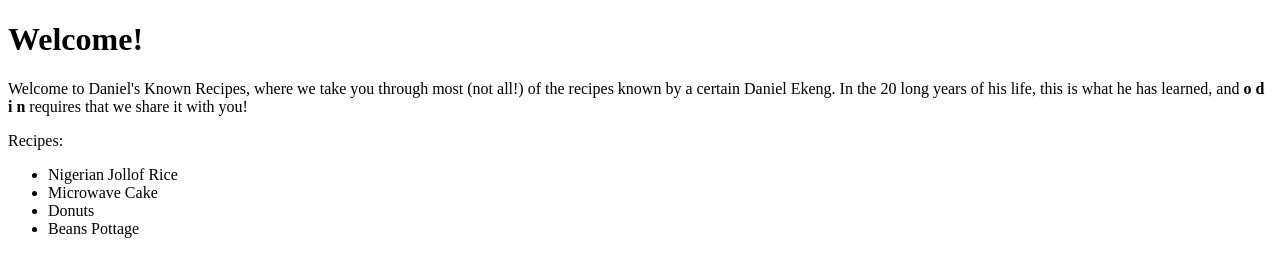
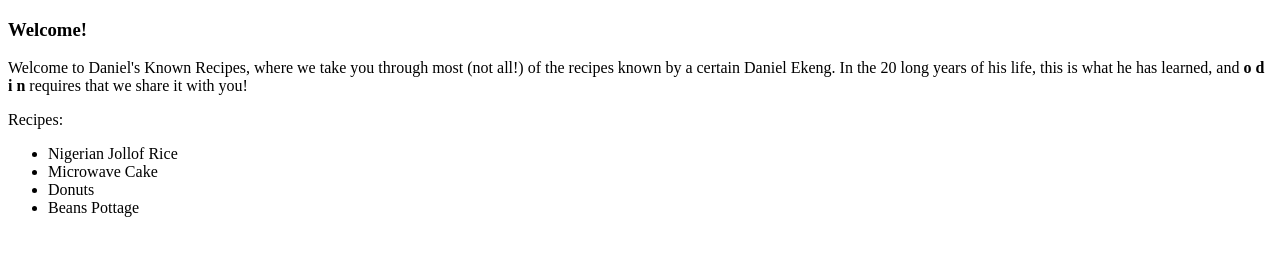
Before and after one commit to whisper-dan/odin-recipes, a plain HTML site: page index.html in a window 1280 px wide. Drawn offline with Linux system fonts and the light colour scheme.

Commit message:
change h1 to h3 for Welcome!

```diff
--- a/index.html
+++ b/index.html
@@ -7,7 +7,7 @@
         <title>Daniel's Known Recipes</title>
     </head>
     <body>
-        <h1>Welcome!</h1>
+        <h3>Welcome!</h3>
         <p>Welcome to Daniel's Known Recipes, where we take you through most &lpar;not all!&rpar; of the recipes
         known by a certain Daniel Ekeng. In the 20 long years of his life, this is what he has learned, and <strong>o d i n</strong>
         requires that we share it with you!</p>
```
